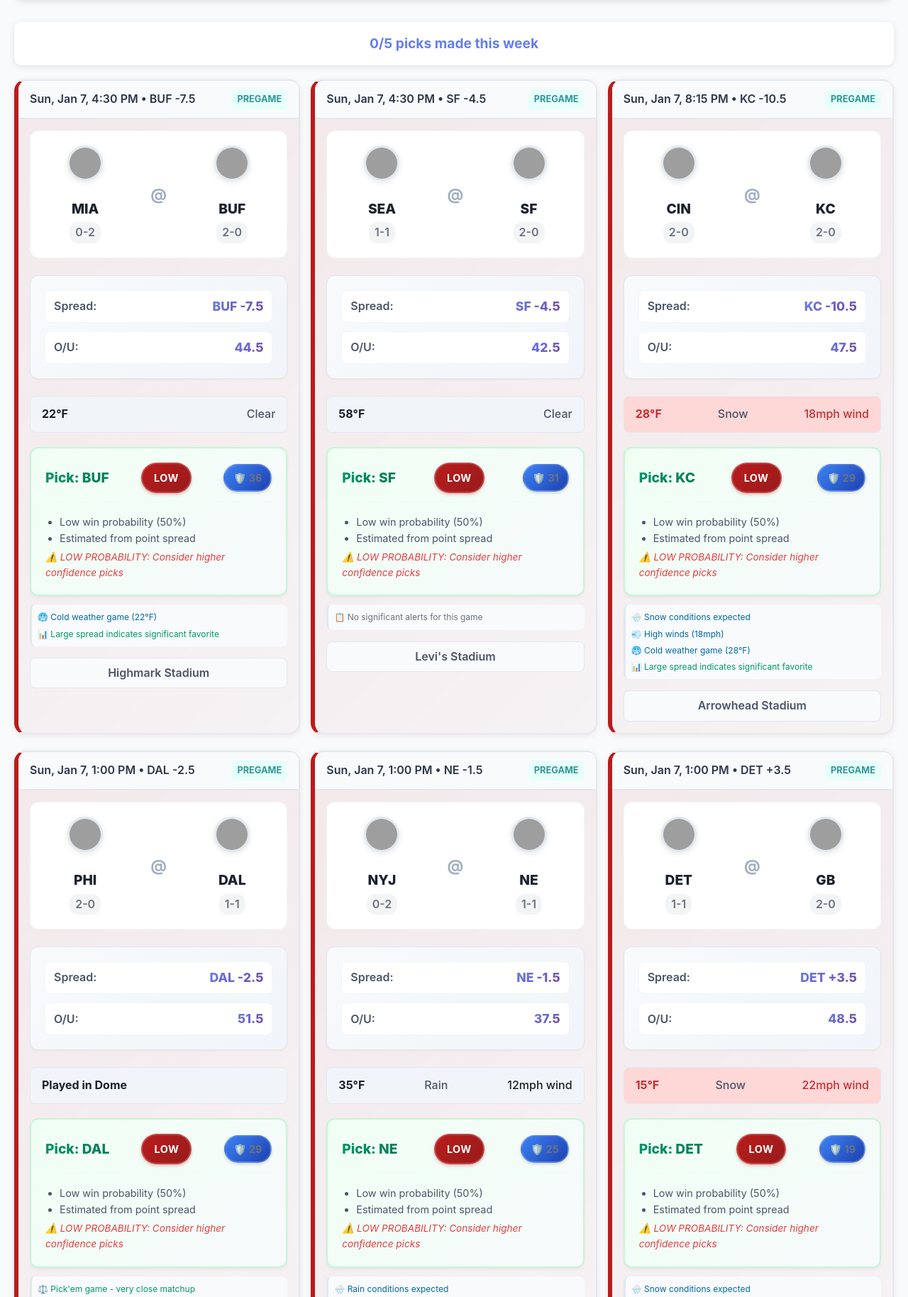
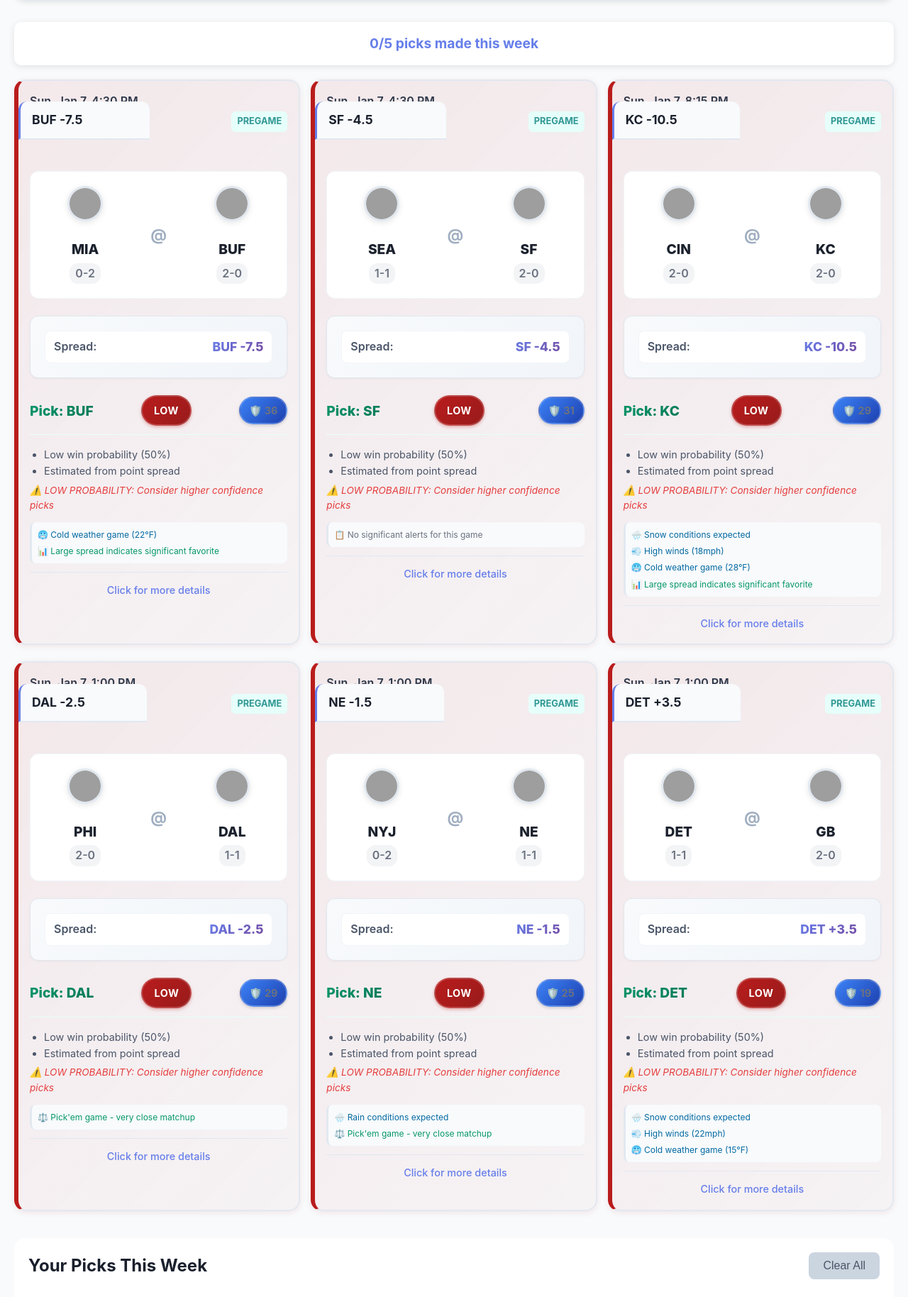
Before and after one commit to MagicWifiMoney/nfl-eliminator-tracker, a Flask app: page / in a window 1280 px wide. Shown: the part 601-2429 px from the top of the page at 71% size. Run offline with Flask 3, Linux system fonts and the light colour scheme; data that the repository does not hold is empty; grey boxes are pictures that could not be loaded.

Commit message:
Game Card Compactification: Remove weather, venue, O/U and enhance spread visibility
- Remove weather information (temperature, conditions, wind) from game cards and modals
- Remove stadium/venue names from card bottoms and modal details
- Enhance spread visibility with prominent styling and positioning in game header
- Remove over/under (O/U) from betting info sections
- Add "Click for more details" link at bottom of each game card
- Clean up related CSS styles for removed elements

🤖 Generated with [Claude Code](https://claude.ai/code)

Co-Authored-By: Claude <noreply@anthropic.com>

```diff
--- a/templates/index.html
+++ b/templates/index.html
@@ -313,6 +313,22 @@
             align-items: center;
             margin-bottom: 16px;
             padding-bottom: 12px;
+        }
+
+        .header-left {
+            display: flex;
+            flex-direction: column;
+            gap: 4px;
+        }
+
+        .game-spread {
+            font-size: 1.1rem;
+            font-weight: 700;
+            color: #1a202c;
+            background: #e2e8f0;
+            padding: 4px 8px;
+            border-radius: 6px;
+            border-left: 3px solid #667eea;
             border-bottom: 2px solid #e2e8f0;
             background: #f8fafc;
             margin: -16px -16px 16px -16px;
@@ -469,32 +485,11 @@
             color: #e53e3e;
         }
 
-        .weather-info {
-            display: flex;
-            justify-content: space-between;
-            align-items: center;
-            background: #f1f5f9;
-            padding: 12px 16px;
-            border-radius: 8px;
-            margin-bottom: 15px;
-            font-size: 1rem;
-            font-weight: 500;
-            color: #1a202c;
             border: 1px solid #e2e8f0;
         }
 
-        .weather-temp {
-            font-weight: bold;
-        }
-
-        .weather-condition {
-            color: #4a5568;
-        }
-
-        .weather-warning {
-            background: #fed7d7;
-            color: #c53030;
-        }
+
+
 
         .eliminator-rec {
             background: linear-gradient(135deg, #f0fff4 0%, #f7fafc 100%);
@@ -591,12 +586,6 @@
             font-style: italic;
         }
 
-        .venue {
-            text-align: center;
-            font-size: 1rem;
-            color: #4a5568;
-            margin-top: 16px;
-            font-weight: 600;
             padding: 8px 12px;
             background: #f8fafc;
             border-radius: 8px;
@@ -1637,6 +1626,26 @@
             background: #f8fafc;
             border-radius: 8px;
             border-left: 3px solid #e2e8f0;
+        }
+
+        .click-details {
+            text-align: center;
+            margin-top: 12px;
+            padding-top: 12px;
+            border-top: 1px solid #e2e8f0;
+        }
+
+        .click-details span {
+            color: #667eea;
+            font-size: 0.9rem;
+            font-weight: 500;
+            cursor: pointer;
+            transition: color 0.2s ease;
+        }
+
+        .click-details span:hover {
+            color: #4c51bf;
+            text-decoration: underline;
         }
         .insight-item {
             font-size: 0.75rem;
@@ -2841,7 +2850,10 @@
                 return `
                     <div class="game-card" data-game-id="${game.id}" data-confidence="${game.eliminator?.confidence || 'low'}">
                         <div class="game-header">
-                            <span class="game-time">${gameTime}${game.spread !== 0 ? ` • ${game.spread > 0 ? game.away_team.abbr : game.home_team.abbr} ${spreadText}` : ''}</span>
+                            <div class="header-left">
+                                <span class="game-time">${gameTime}</span>
+                                ${game.spread !== 0 ? `<span class="game-spread">${game.spread > 0 ? game.away_team.abbr : game.home_team.abbr} ${spreadText}</span>` : ''}
+                            </div>
                             <span class="game-status status-${game.status}">${game.status}</span>
                         </div>
 
@@ -2884,17 +2896,8 @@
                                     ${game.favorite === 'home' ? game.home_team.abbr : game.away_team.abbr} ${spreadText}
                                 </span>
                             </div>
-                            <div class="betting-row">
-                                <span class="betting-label">O/U:</span>
-                                <span class="betting-value">${game.over_under}</span>
-                            </div>
-                        </div>
-
-                        <div class="weather-info ${weatherWarning ? 'weather-warning' : ''}">
-                            <span class="weather-temp">${game.weather.indoor ? 'Played in Dome' : game.weather.temp + '°F'}</span>
-                            ${!game.weather.indoor ? `<span class="weather-condition">${game.weather.condition}</span>` : ''}
-                            ${!game.weather.indoor && game.weather.wind > 10 ? `<span>${game.weather.wind}mph wind</span>` : ''}
-                        </div>
+                        </div>
+
 
 
                         <div class="eliminator-rec">
@@ -2931,7 +2934,10 @@
                             ${this.generateGameInsights(game)}
                         </div>
 
-                        <div class="venue">${game.venue}</div>
+                        <div class="click-details">
+                            <span>Click for more details</span>
+                        </div>
+
                     </div>
                 `;
             }
@@ -3099,19 +3105,8 @@
                             <span class="betting-label">Point Spread:</span>
                             <span class="betting-value">${game.favorite === 'home' ? game.home_team.abbr : game.away_team.abbr} ${game.spread}</span>
                         </div>
-                        <div class="betting-row">
-                            <span class="betting-label">Over/Under:</span>
-                            <span class="betting-value">${game.over_under}</span>
-                        </div>
                     </div>
 
-                    <div class="weather-info">
-                        <h3>🌤️ Weather Conditions</h3>
-                        <p>
-                            ${game.weather.indoor ? 'Played in Dome' : `${game.weather.temp}°F, ${game.weather.condition}`}
-                            ${game.weather.wind > 10 ? `, ${game.weather.wind}mph winds` : ''}
-                        </p>
-                    </div>
 
                     <div class="eliminator-rec">
                         <h3>🎯 Eliminator Recommendation</h3>
@@ -3136,9 +3131,6 @@
                         ` : ''}
                     </div>
 
-                    <div class="venue">
-                        <strong>🏟️ Venue:</strong> ${game.venue}
-                    </div>
                 `;
 
                 modal.style.display = 'block';
```
